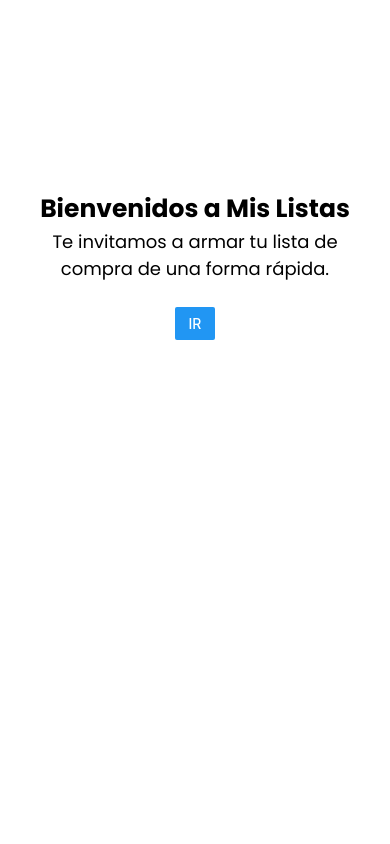
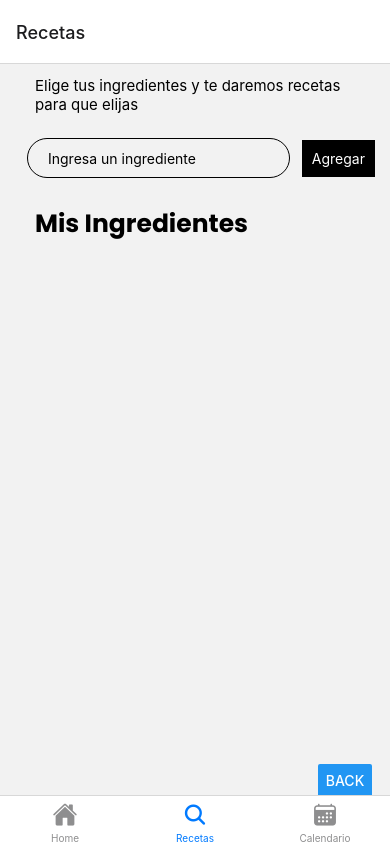
Before and after one commit to lucyf/react-native-app, a React Native app: screen /Recipes in a window 390 px wide. Built offline with nearby package versions, Linux system fonts and the light colour scheme.

Commit message:
ADD: Expo navigation, colors constants, screens

```diff
--- a/App.js
+++ b/App.js
@@ -1,12 +1,12 @@
 import { StatusBar } from 'expo-status-bar';
 import { useState } from 'react';
 import { StyleSheet, View } from 'react-native';
-import AddItem from './components/addItem';
-import Index from './screens';
+// import AddItem from './components/addItem';
+// import Index from './screens';
 import { useFonts } from "expo-font";
 import AppLoading from "expo-app-loading";
-import Fonts from './constants/fonts'
-
+import Fonts from './constants/fonts';
+import AppNavigation from './navigation/appNavigation';
 
 
 export default function App() {
@@ -19,26 +19,8 @@ export default function App() {
 
 
 
-  const handleShowComponent = () =>{
-    if(showComponent == false){
-      setShowComponent(true)
-    }else{
-      setShowComponent(false)
-    }
-  }
-
-  if(showComponent == false){
-    content = <Index changeShow={handleShowComponent} />
-  }else{
-    content = <AddItem changeShow={handleShowComponent}/>
-  }
-
-
   return (
-    <View >
-      {content}
-      <StatusBar style="auto" />
-    </View>
+        <AppNavigation/>
   );
 }
 
--- a/components/addItem.js
+++ b/components/addItem.js
@@ -1,5 +1,6 @@
 import { useState } from 'react';
-import { StyleSheet, Text, View, TextInput, TouchableOpacity, Button } from 'react-native';
+import { StyleSheet, Text, View, TextInput, TouchableOpacity, Button, TextComponent } from 'react-native';
+import { clearErrors } from 'react-native/Libraries/LogBox/Data/LogBoxData';
 import List from './List/index';
 
 const AddItem = (props) => {
@@ -21,20 +22,25 @@ const AddItem = (props) => {
 
   return (
     <View style={styles.layout} >
+        <View>
+          <Text style={styles.instruction}>
+            Elige tus ingredientes y te daremos recetas para que elijas
+          </Text>
+        </View>
         <View >
           <View style={styles.inputContainer}>
             <TextInput
             style={styles.input}
             onChangeText={handleChangeText}
             value={textItem}
-            placeholder="Ingresa un artículo"
+            placeholder="Ingresa un ingrediente"
             />
             <TouchableOpacity style={styles.buttonAgregar} onPress={handleAdd}>
               <Text style={{color:'#fff'}}>Agregar</Text>
               </TouchableOpacity>
           </View>
           <View style={styles.list}>
-            <Text style={styles.listHeading}>Lista de Compras</Text>
+            <Text style={styles.listHeading}>Mis Ingredientes</Text>
             <List itemsList={itemsList} setItemsList={setItemsList}/>
           </View>
         </View>
@@ -48,12 +54,21 @@ const AddItem = (props) => {
 const styles = StyleSheet.create({
   layout:{
     alignContent: 'center',
+    padding: 5,
+ },
+ instruction:{
+  justifyContent: 'center',
+  paddingLeft: 30,
+  paddingRight: 30,
+  paddingTop: 7,
+  fontSize: 15,
+  marginBottom: 2
  },
   inputContainer: {
     flexDirection: 'row',
     alignItems: 'center',
-    paddingTop: 50,
-    padding: 20
+    padding: 10,
+
   },
   text: {
     fontSize: 20,
@@ -63,7 +78,9 @@ const styles = StyleSheet.create({
     height: 40,
     margin: 12,
     borderWidth: 1,
-    padding: 5
+    padding: 5,
+    borderRadius: 20,
+    paddingLeft: 20
   },
   buttonAgregar:{
     backgroundColor: '#000',
@@ -73,7 +90,7 @@ const styles = StyleSheet.create({
   listHeading:{
     fontSize: 25,
     paddingLeft: 30,
-    marginTop: 10,
+    marginTop: 5,
     fontFamily: 'poppins-bold'
   },
   buttonContainer:{
--- /dev/null
+++ b/navigation/appNavigation.js
@@ -0,0 +1,54 @@
+import React from 'react';
+import { NavigationContainer } from '@react-navigation/native';
+import { createBottomTabNavigator } from '@react-navigation/bottom-tabs';
+import { Ionicons } from "@expo/vector-icons";
+
+import Index from '../screens';
+import SearchRecipes from '../screens/searchRecipes';
+import WeekCalendar from '../screens/week';
+
+const Tab = createBottomTabNavigator();
+
+const AppNavigation = () => {
+
+  return (
+<NavigationContainer>
+        <Tab.Navigator>
+            <Tab.Screen
+            name="Home"
+            component={Index}
+            options={{
+              title: "Home",
+              tabBarIcon: ({ color, size }) => (
+                <Ionicons name="ios-home" size={size} color={color} />
+              )
+            }}
+            />
+            <Tab.Screen
+            name="Recipes"
+            component={SearchRecipes}
+            options={{
+              title: "Recetas",
+              tabBarIcon: ({ color, size }) => (
+                <Ionicons name="ios-search" size={size} color={color} />
+              )
+            }}
+             />
+            <Tab.Screen
+            name="Calendar"
+            component={WeekCalendar}
+            options={{
+              title: "Calendario",
+              tabBarIcon: ({ color, size }) => (
+                <Ionicons name="ios-calendar" size={size} color={color} />
+              )
+            }}
+             />
+        </Tab.Navigator>
+</NavigationContainer>
+
+  );
+}
+
+
+export default AppNavigation;
--- a/screens/index.js
+++ b/screens/index.js
@@ -1,21 +1,16 @@
 import { StyleSheet, View, Text, Button} from 'react-native';
 
 
-
-
-const Index = (props) => {
-const {changeShow} = props
+const Index = () => {
 
 
   return (
     <View style={styles.layout}>
             <View style={styles.textLayout}>
-                <Text style={styles.title} >Bienvenidos a Mis Listas</Text>
-                <Text style={{textAlign:'center', fontFamily: 'poppins-regular', fontSize: 18}}>Te invitamos a armar tu lista de compra de una forma rápida.</Text>
+                <Text style={styles.title} >¡Bienvenido!</Text>
+                <Text style={{textAlign:'center', fontFamily: 'poppins-regular', fontSize: 18}}>Organiza tus comidas semanales de la forma mas sencilla.</Text>
             </View>
-            <View style={styles.buttonBox}>
-                <Button style={styles.button} onPress={changeShow} title='Ir'></Button>
-            </View>
+
     </View>
   );
 }
@@ -39,14 +34,7 @@ const styles = StyleSheet.create({
         fontSize: 25,
         fontFamily: 'poppins-bold'
     },
-    buttonBox: {
-        width:60,
-        justifyContent: 'space-between',
-        padding: 10
-    },
-    button: {
-        textAlign: 'center',
-    }
+
 });
 
 export default Index;
--- /dev/null
+++ b/screens/searchRecipes.js
@@ -0,0 +1,18 @@
+import { StyleSheet, View, Text} from 'react-native';
+import AddItem from '../components/addItem';
+
+
+const SearchRecipes = () => {
+
+  return (
+    <View >
+       <AddItem></AddItem>
+    </View>
+  );
+}
+
+const styles = StyleSheet.create({
+
+});
+
+export default SearchRecipes;
--- /dev/null
+++ b/screens/week.js
@@ -0,0 +1,17 @@
+import { StyleSheet, View, Text} from 'react-native';
+
+
+const WeekCalendar = () => {
+
+  return (
+    <View >
+        <Text>Week Calendar</Text>
+    </View>
+  );
+}
+
+const styles = StyleSheet.create({
+
+});
+
+export default WeekCalendar;
```
Also changed, not shown: constants/colors.js (added, +8 -0 lines), package.json (+9 -2 lines), 1 other file (tests, documents, lock files or other folders).
